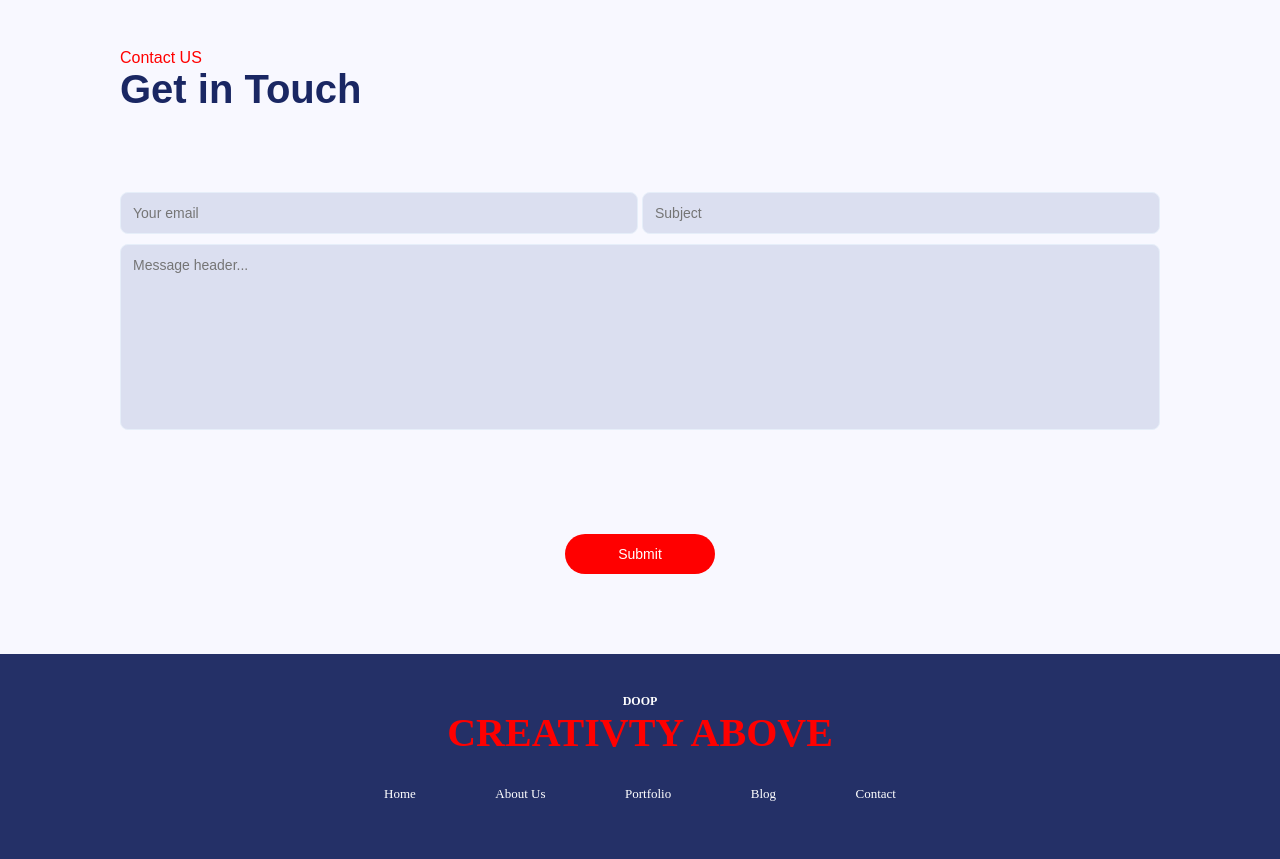
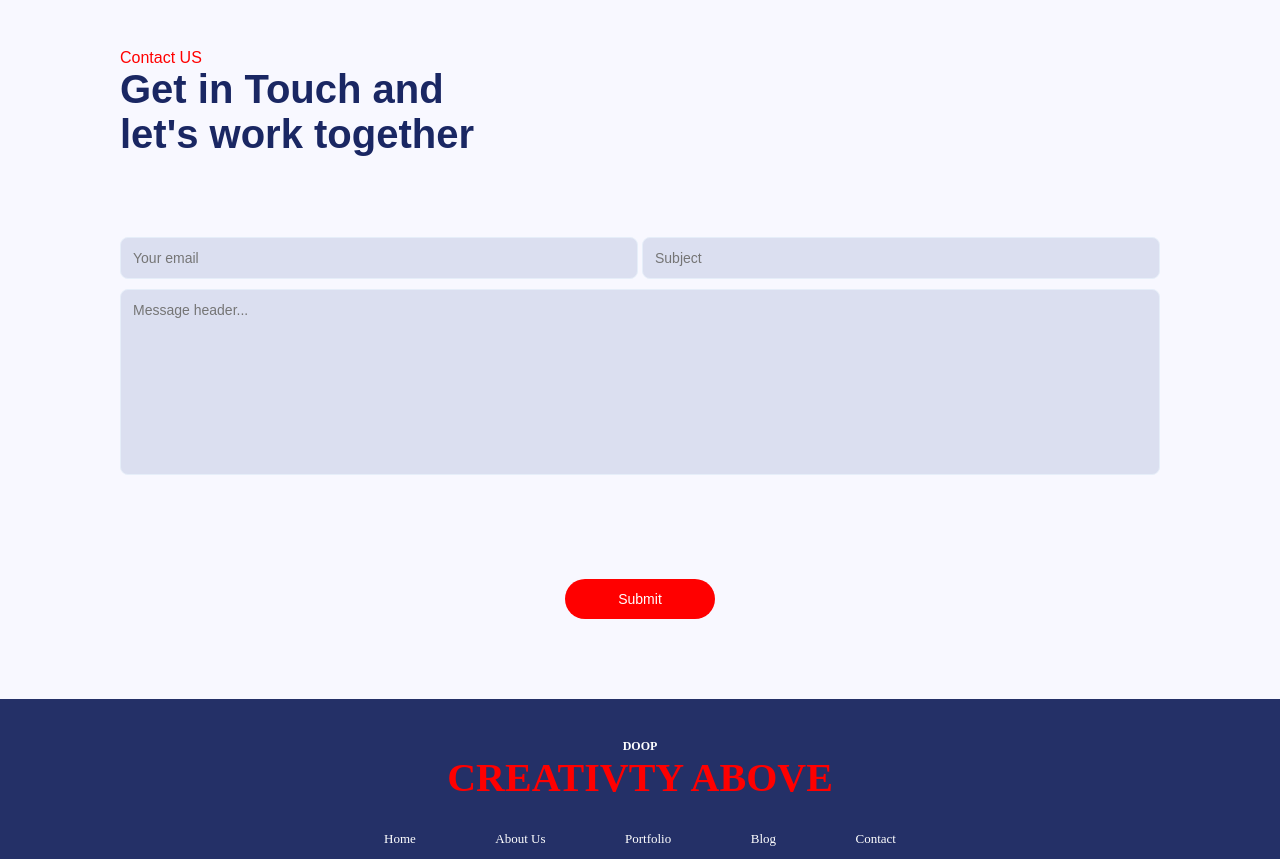
Before and after one commit to Douaeelyaaqoubi/DOOP, a plain HTML site: page index.html in a window 1280 px wide. Shown: the part 1396-2255 px from the top of the page. Drawn offline with Linux system fonts and the light colour scheme.

```diff
--- a/index.html
+++ b/index.html
@@ -70,7 +70,8 @@
             <div class="s">
                 <div class="parent_two">
                 <p>Contact US</p>
-                <h1>Get in Touch</h1>
+                <h1>Get in Touch and </h1>
+                <h1> let's  work together</h1>
                 </div>
             </div>
             <from>
```
